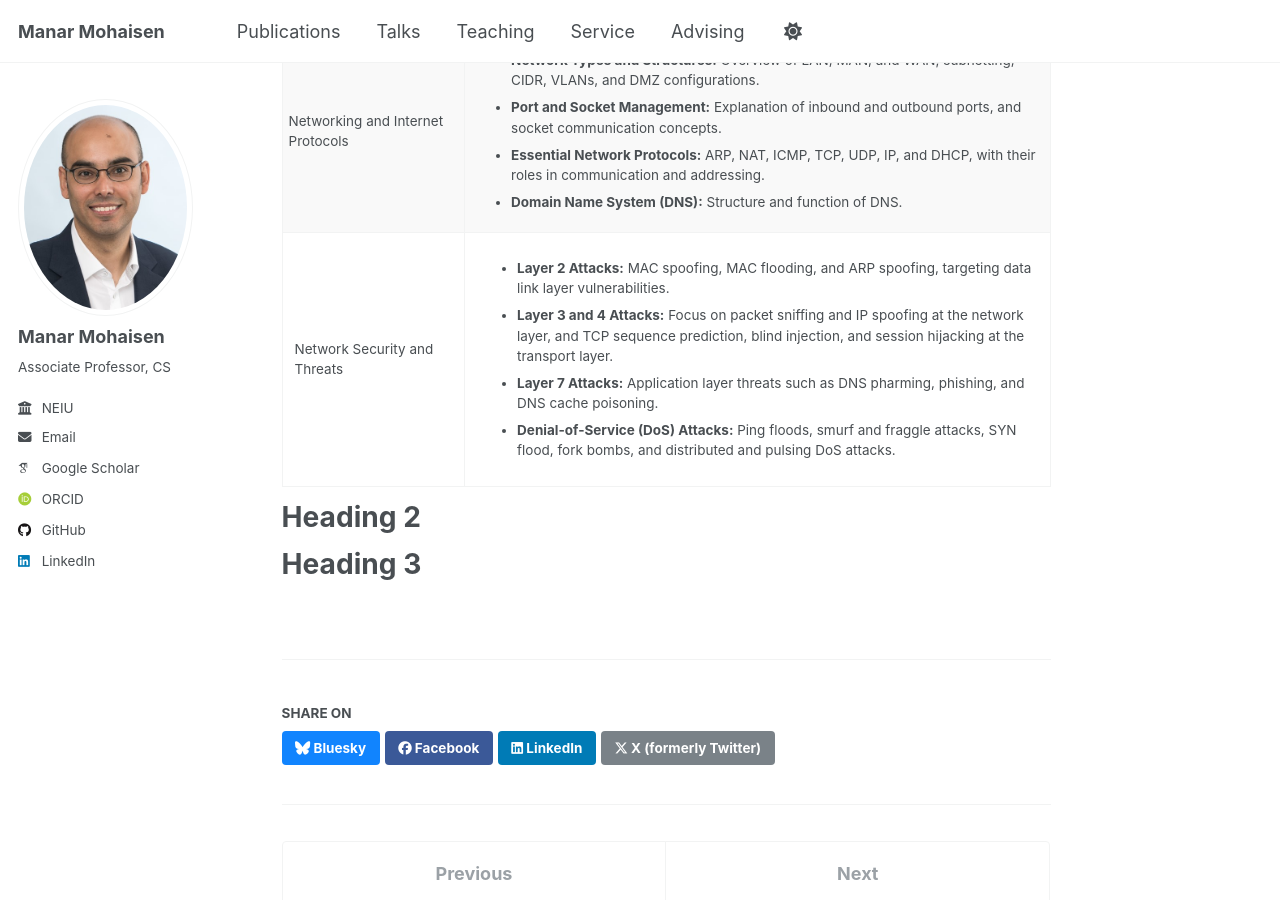
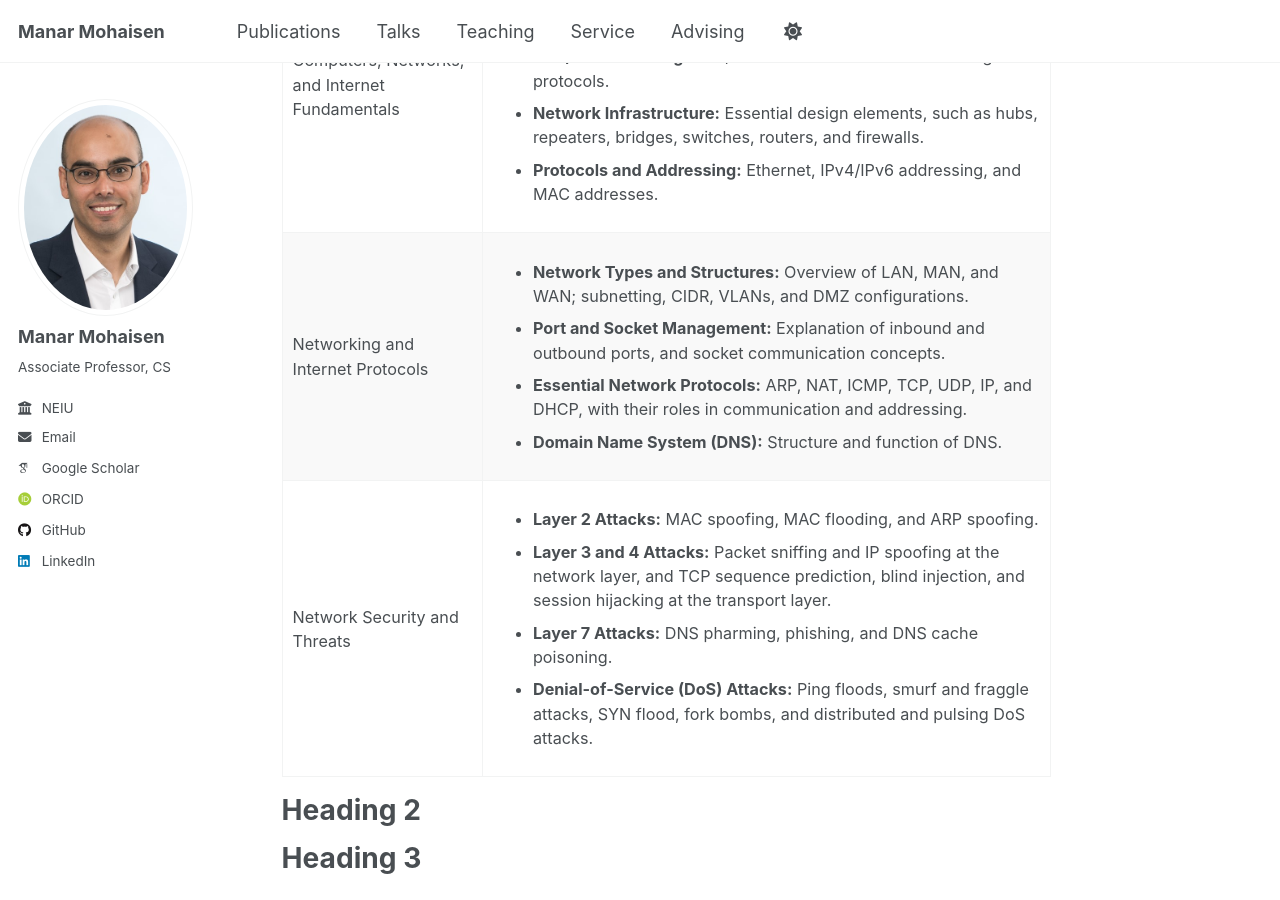
Before and after one commit to manarmohaisen/manarmohaisen.github.io, a Jekyll site: the page built from _teaching/cs360.md, in a window 1280 px wide and 900 px high, scrolled down 970 px. Built offline with Jekyll 4.4.1, drawn with Linux system fonts in a browser that asks for light colours; some web fonts are replaced; a script that is not in the unit is left out.

Commit message:
Update cs360.md

```diff
--- a/_teaching/cs360.md
+++ b/_teaching/cs360.md
@@ -12,7 +12,7 @@ This course covers various advanced security concepts, tools, and models. Topics
 
 Content
 ======
-<table style="width:100%; border-collapse: collapse; margin: 1em 0;">
+<table style="width:100%; border-collapse: collapse; font-size: 90%; margin: 1em 0;">
   <thead>
     <tr style="background-color: #0077cc; color: white;">
       <th style="padding: 12px; text-align: left;">Module</th>
@@ -21,8 +21,8 @@ Content
   </thead>
   <tbody>
     <tr style="background-color: #f9f9f9;">
-      <td style="padding: 6px;">Introduction to cybersecurity</td>
-      <td style="padding: 6px;">
+      <td style="padding: 10px;">Introduction to cybersecurity</td>
+      <td style="padding: 10px;">
         <ul>
   <li><strong>Core Concepts:</strong> Assets, threats, adversaries, and security measures; the CIA triad (confidentiality, integrity, availability); and the AAA model (authentication, authorization, accountability).</li>
   <li><strong>Design Concepts:</strong> Overview of the ten fundamental security concepts and the defense-in-depth model for layered protection.</li>
@@ -32,9 +32,9 @@ Content
       </td>
     </tr>
     <tr style="background-color: #ffffff;">
-      <td style="padding: 6px;">Computers, Networks, and Internet Fundamentals
+      <td style="padding: 10px;">Computers, Networks, and Internet Fundamentals
 </td>
-      <td style="padding: 6px;">
+      <td style="padding: 10px;">
         <ul>
   <li><strong>Computer Architecture:</strong> Introduction to memory and storage devices, CPU, communication devices, operating systems, and the kernel.</li>
   <li><strong>TCP/IP Networking:</strong> TCP/IP model and common networking protocols.</li>
@@ -44,9 +44,9 @@ Content
       </td>
     </tr>
     <tr style="background-color: #f9f9f9;">
-      <td style="padding: 6px;">Networking and Internet Protocols
+      <td style="padding: 10px;">Networking and Internet Protocols
 </td>
-      <td style="padding: 6px;">
+      <td style="padding: 10px;">
         <ul>
   <li><strong>Network Types and Structures:</strong> Overview of LAN, MAN, and WAN; subnetting, CIDR, VLANs, and DMZ configurations.</li>
   <li><strong>Port and Socket Management:</strong> Explanation of inbound and outbound ports, and socket communication concepts.</li>
@@ -56,13 +56,13 @@ Content
       </td>
     </tr>
     <tr style="background-color: #ffffff;">
-      <td style="padding: 12px;">Network Security and Threats
+      <td style="padding: 10px;">Network Security and Threats
 </td>
-      <td style="padding: 12px;">
+      <td style="padding: 10px;">
         <ul>
-  <li><strong>Layer 2 Attacks:</strong> MAC spoofing, MAC flooding, and ARP spoofing, targeting data link layer vulnerabilities.</li>
-  <li><strong>Layer 3 and 4 Attacks:</strong> Focus on packet sniffing and IP spoofing at the network layer, and TCP sequence prediction, blind injection, and session hijacking at the transport layer.</li>
-  <li><strong>Layer 7 Attacks:</strong> Application layer threats such as DNS pharming, phishing, and DNS cache poisoning.</li>
+  <li><strong>Layer 2 Attacks:</strong> MAC spoofing, MAC flooding, and ARP spoofing.</li>
+  <li><strong>Layer 3 and 4 Attacks:</strong> Packet sniffing and IP spoofing at the network layer, and TCP sequence prediction, blind injection, and session hijacking at the transport layer.</li>
+  <li><strong>Layer 7 Attacks:</strong> DNS pharming, phishing, and DNS cache poisoning.</li>
   <li><strong>Denial-of-Service (DoS) Attacks:</strong> Ping floods, smurf and fraggle attacks, SYN flood, fork bombs, and distributed and pulsing DoS attacks.</li>
 </ul>
       </td>
```
